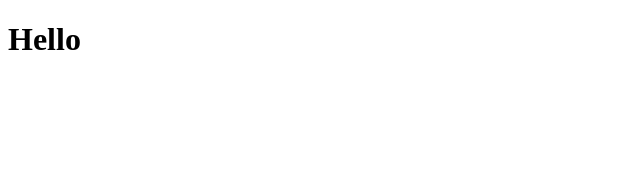
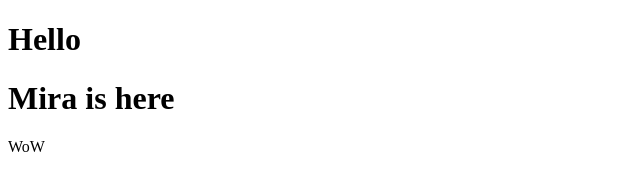
Before and after one commit to Mirae-16/Project, a plain HTML site: page index.html in a window 1280 px wide. Shown: the whole page, without its empty margins (0-640 px from the left). Drawn offline with Linux system fonts and the light colour scheme.

Commit message:
New Branch Added

```diff
--- a/index.html
+++ b/index.html
@@ -7,5 +7,7 @@
 </head>
 <body>
     <h1>Hello</h1>
+    <h1>Mira is here</h1>
+    <p>WoW</p>
 </body>
 </html>
```
